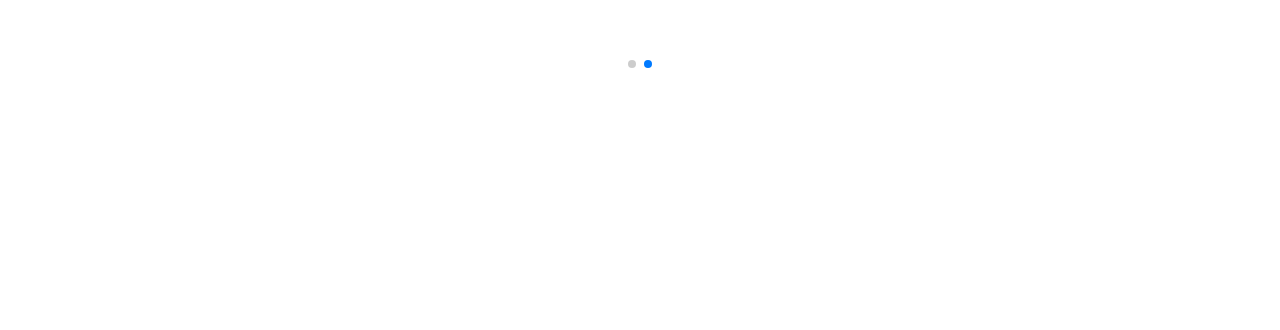
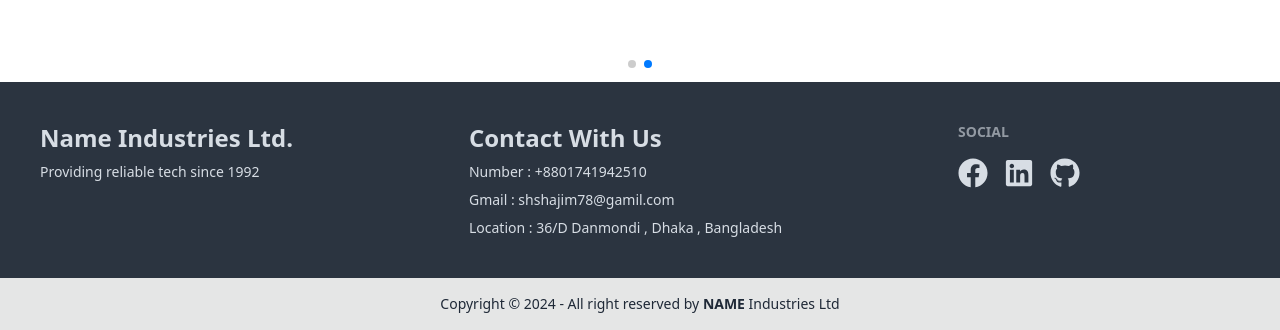
Before and after one commit to OHshajim/SAFAR-Client, a React (Vite) app: page / in a window 1280 px wide. Shown: the part 788-1118 px from the top of the page. Before the commit the page ends 870 px from the top, so only its background shows below. Built offline with nearby package versions, Linux system fonts and the light colour scheme.

Commit message:
footer add

```diff
--- a/package.json
+++ b/package.json
@@ -14,6 +14,7 @@
     "match-sorter": "^6.3.4",
     "react": "^18.2.0",
     "react-dom": "^18.2.0",
+    "react-icons": "^5.1.0",
     "react-router-dom": "^6.23.0",
     "sort-by": "^1.2.0",
     "swiper": "^11.1.1"
--- a/src/assets/Components/Footer.jsx
+++ b/src/assets/Components/Footer.jsx
@@ -1,7 +1,33 @@
+import { FaFacebook, FaGithub, FaLinkedin, FaYoutube } from "react-icons/fa";
+
 const Footer = () => {
     return (
         <div>
-
+            <footer className="footer p-10 bg-neutral text-neutral-content">
+                <aside>
+                    <h2 className="text-2xl font-bold">Name Industries Ltd. </h2>
+                    <p>Providing reliable tech since 1992</p>
+                </aside>
+                <nav>
+                    <h2  className="text-2xl font-bold">Contact With Us</h2>
+                    <p>Number : +8801741942510 </p>
+                    <p>Gmail : shshajim78@gamil.com </p>
+                    <p>Location : 36/D Danmondi , Dhaka , Bangladesh  </p>
+                </nav>
+                <nav>
+                    <h6 className="footer-title">Social</h6>
+                    <div className="grid grid-flow-col gap-4 text-3xl">
+                        <a href="https://www.facebook.com"><FaFacebook/></a>
+                        <a href="https://www.linkedin.com"><FaLinkedin/></a>
+                        <a href="https://www.github.com"><FaGithub/></a>
+                    </div>
+                </nav>
+            </footer>
+            <footer className="footer footer-center p-4 bg-base-300 text-base-content">
+                <aside>
+                    <p>Copyright © 2024 - All right reserved by <span className="font-bold">NAME</span> Industries Ltd</p>
+                </aside>
+            </footer>
         </div>
     );
 };
```
Also changed, not shown: 1 other file (tests, documents, lock files or other folders).
